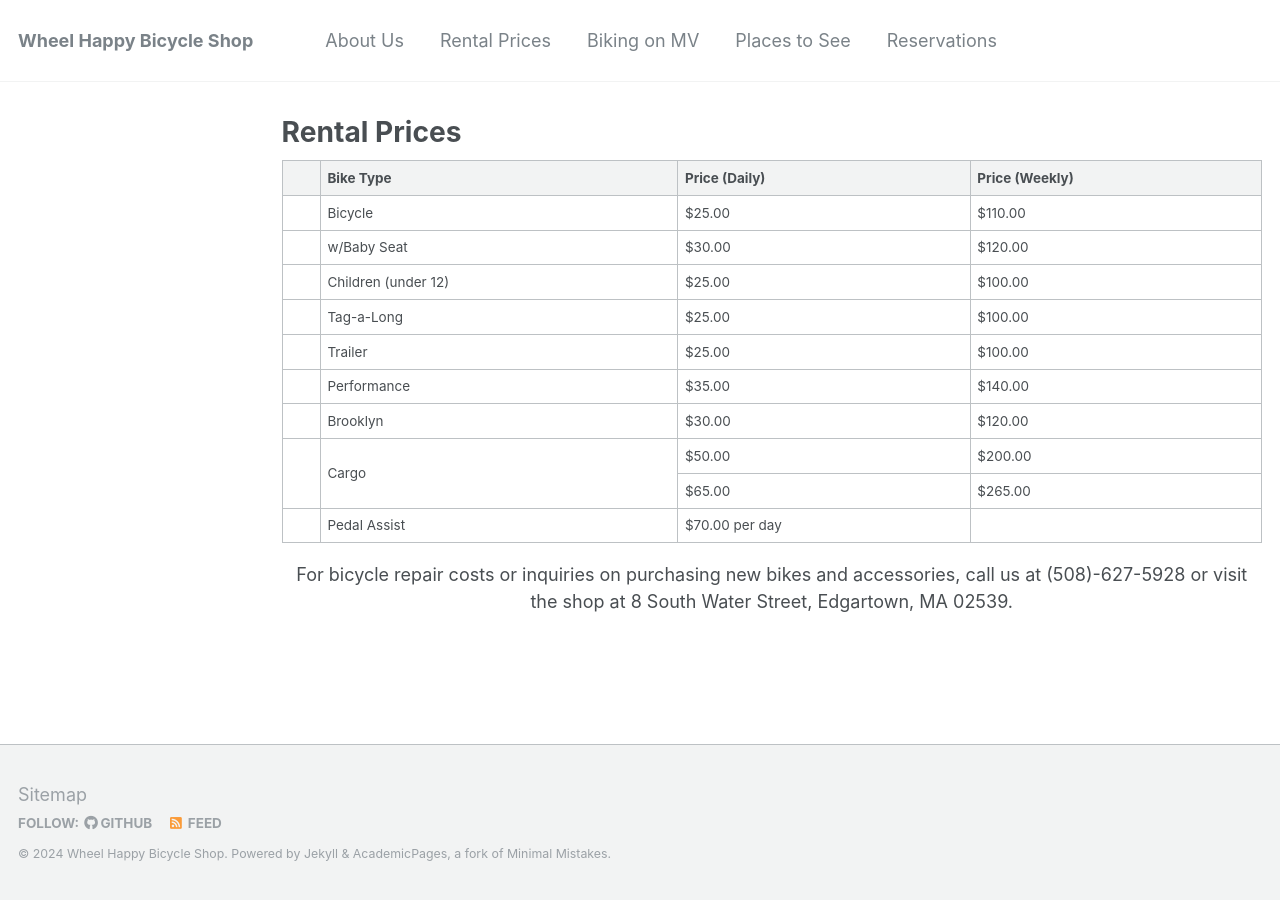
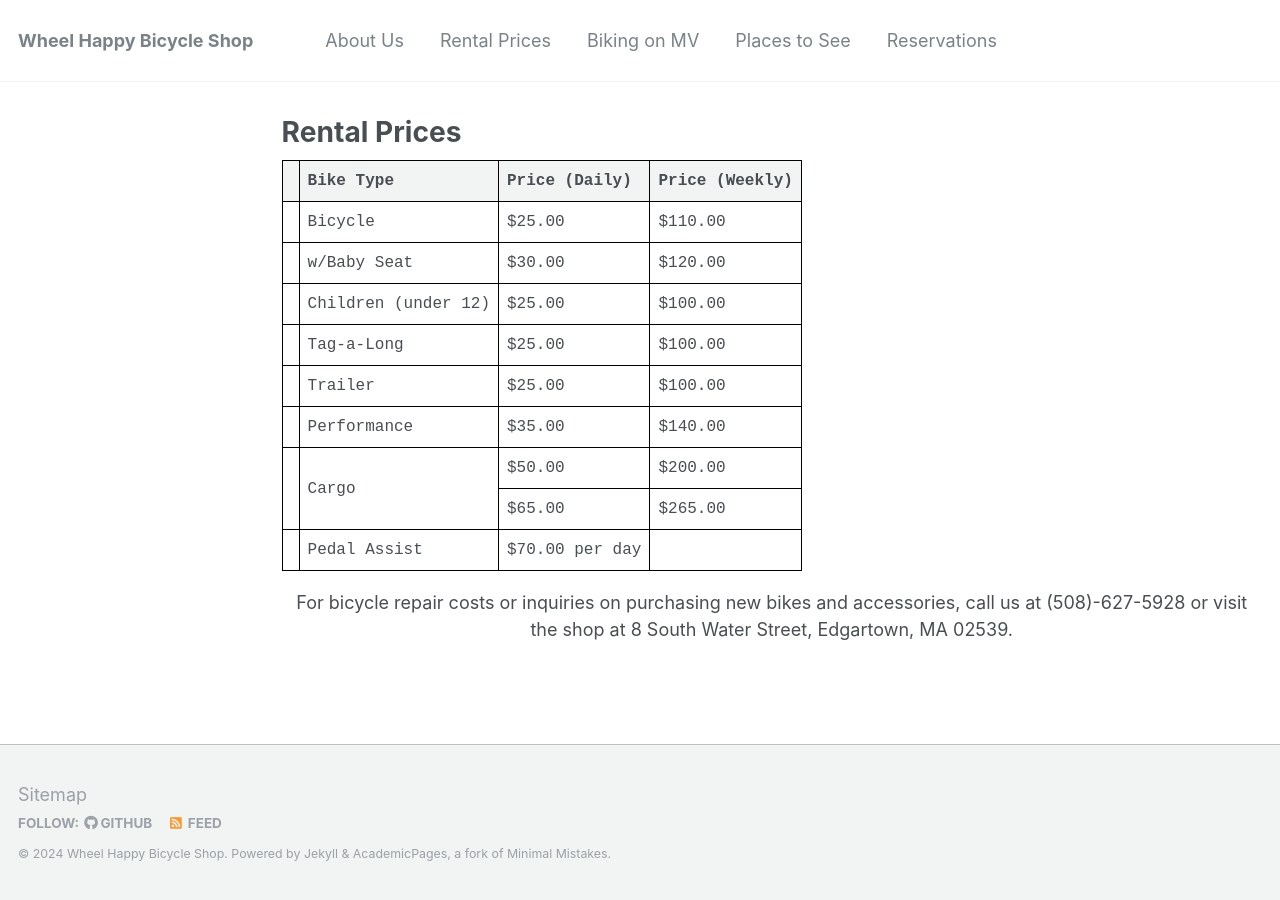
Before and after one commit to wheelhappybicycles/wheelhappybicycles.github.io, a Jekyll site: the page built from _pages/rental_prices.md, in a window 1280 px wide. Built offline with Jekyll 4.4.1, drawn with Linux system fonts in a browser that asks for light colours.

Commit message:
Update rental_prices.md

```diff
--- a/_pages/rental_prices.md
+++ b/_pages/rental_prices.md
@@ -4,6 +4,20 @@ title: "Rental Prices"
 permalink: /rental_prices/
 author_profile: false
 ---
+
+<style>
+  table {
+    width: auto;
+    font-size: 12pt;
+    font-family: Courier New, Courier, monospace;
+    border-collapse: collapse;
+  }
+  th, td {
+    padding: 8px;
+    text-align: left;
+    border: 1px solid black;
+  }
+</style>
 
 <table>
   <thead>
@@ -52,12 +66,6 @@ author_profile: false
       <td>&dollar;140.00</td>
     </tr>
     <tr>
-      <td></td>
-      <td>Brooklyn</td>
-      <td>&dollar;30.00</td>
-      <td>&dollar;120.00</td>
-    </tr>
-    <tr>
       <td rowspan="2"></td>
       <td rowspan="2">Cargo</td>
       <td>&dollar;50.00</td>
```
